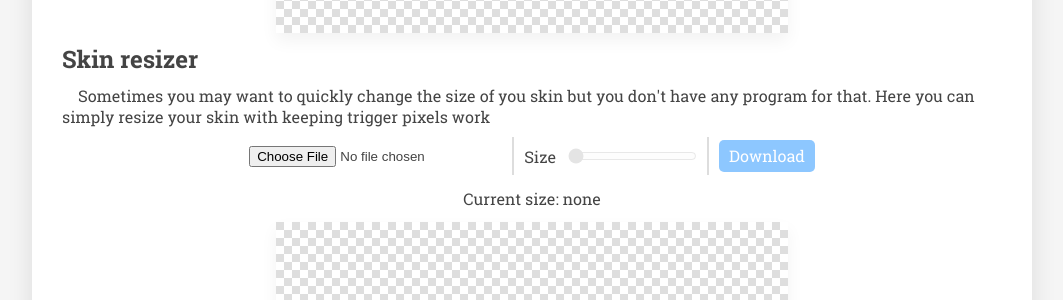
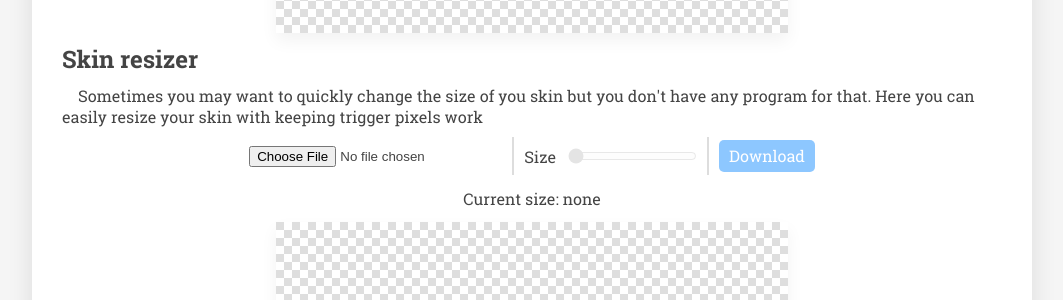
Before and after one commit to keupoz/MineLPSite, a Jekyll site: the page built from pages/tools.html, in a window 1280 px wide. Shown: the part 986-1286 px from the top of the page, without its empty margins (108-1171 px from the left). Built offline with Jekyll 4.4.1, drawn with Linux system fonts in a browser that asks for light colours.

Commit message:
Little change in skin resizer description

```diff
--- a/pages/tools.html
+++ b/pages/tools.html
@@ -36,7 +36,7 @@ title: "Tools"
 <canvas id="converter-output" class="empty" width="512" height="256"></canvas>
 
 <h2 id="resizer">Skin resizer</h2>
-<p>Sometimes you may want to quickly change the size of you skin but you don't have any program for that. Here you can simply resize your skin with keeping trigger pixels work</p>
+<p>Sometimes you may want to quickly change the size of you skin but you don't have any program for that. Here you can easily resize your skin with keeping trigger pixels work</p>
 <div class="settings">
 	<div><input id="resizer-file" type="file" accept="image/png"></div>
 	<div><label>Size</label>&nbsp;&nbsp;&nbsp;<input id="resizer-size" type="range" value="0" min="0" max="5" step="1" disabled></div>
```
